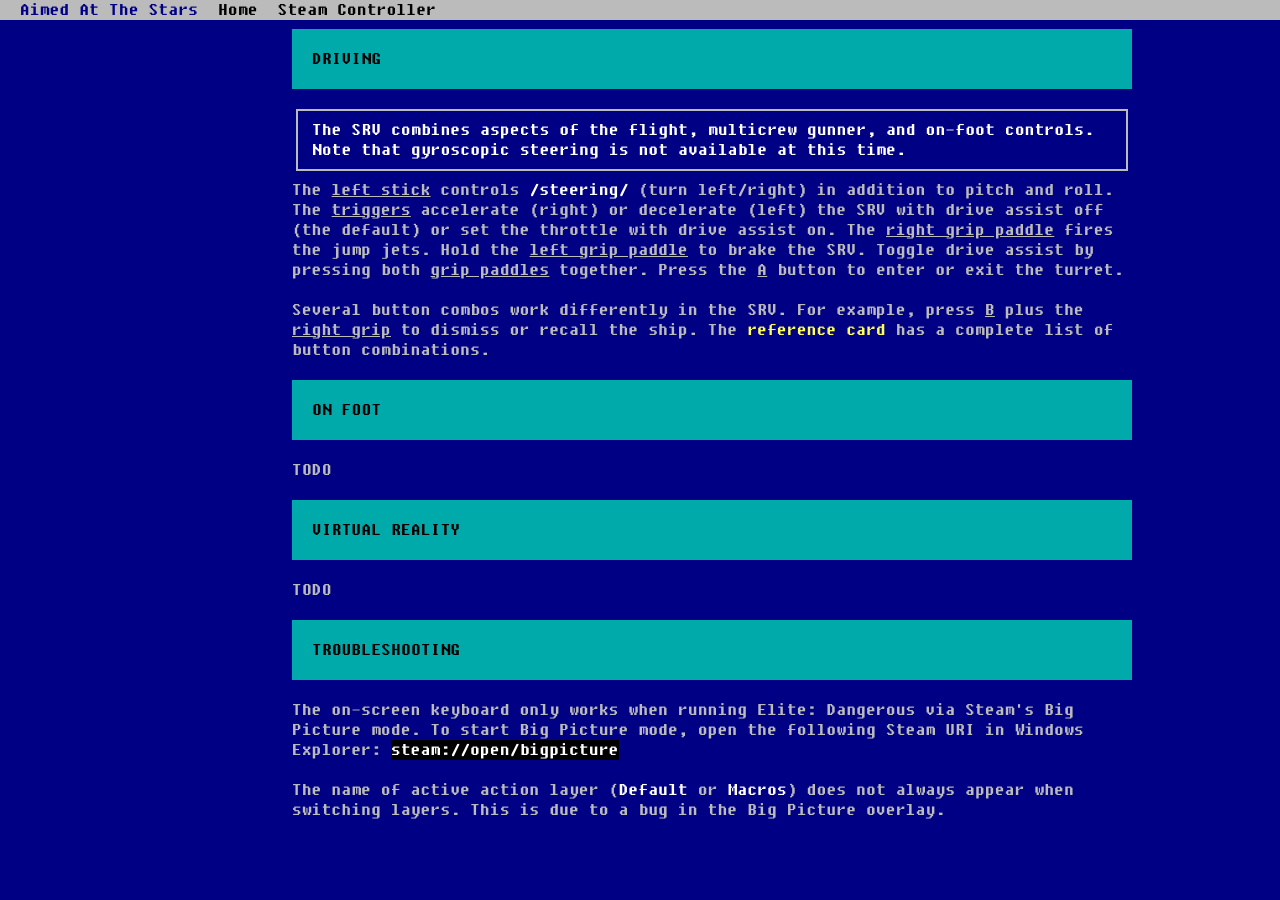
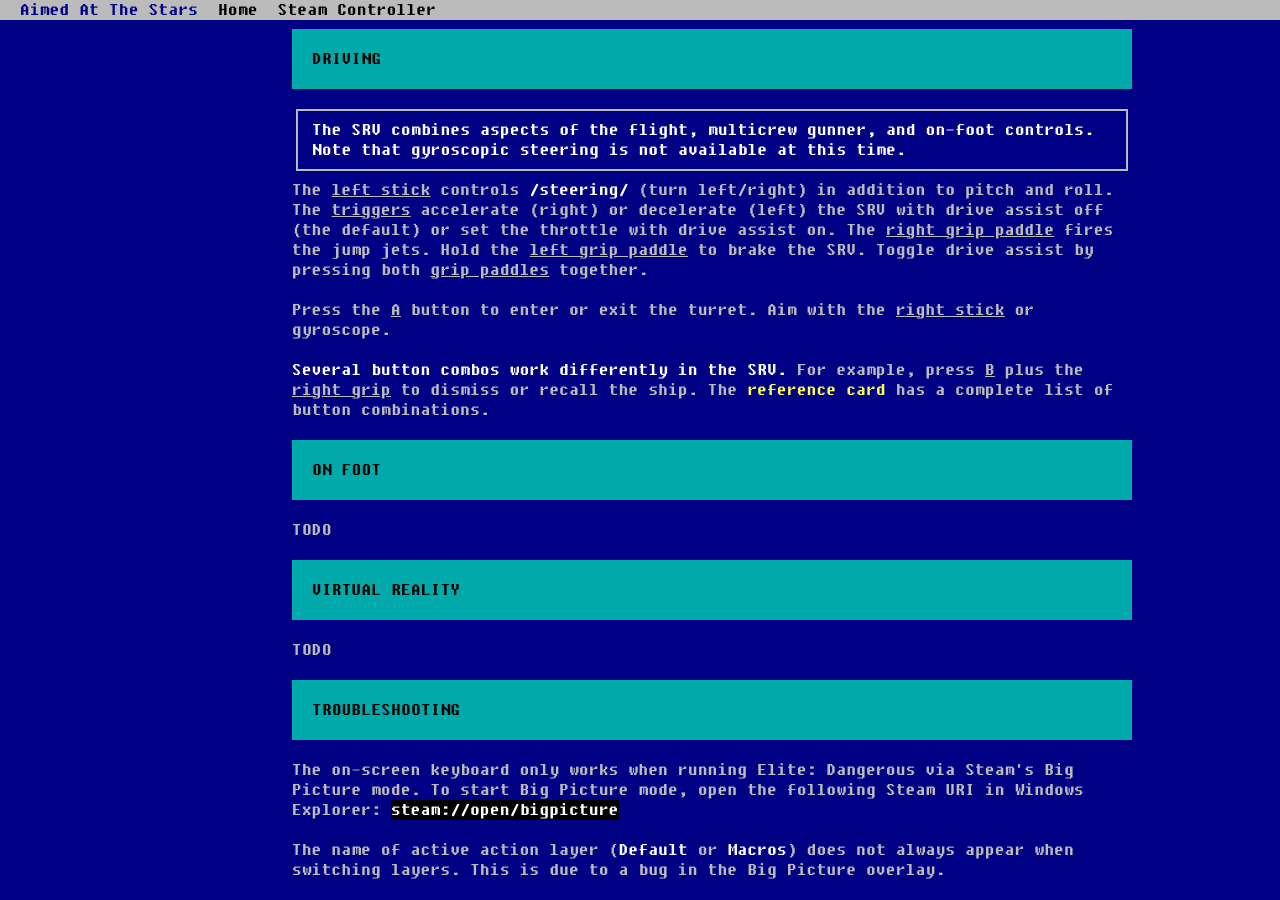
Before and after one commit to irtnog/aimedatthestars.org, a Jekyll site: the page built from bafpm/index.html, in a window 1280 px wide and 900 px high, scrolled down 3915 px. Built offline with Jekyll 4.4.1, drawn with Linux system fonts in a browser that asks for light colours; before the commit the page ends 4755 px from its top, so only the background shows below that.

Commit message:
feat(bafpm): move SRV turret controls to their own paragraph

```diff
--- a/bafpm/index.html
+++ b/bafpm/index.html
@@ -157,8 +157,9 @@
           <h1>Driving</h1>
         </div>
         <p class="lead">The SRV combines aspects of the flight, multicrew gunner, and on-foot controls.  Note that gyroscopic steering is not available at this time.</p>
-        <p>The <u>left stick</u> controls <em>steering</em> (turn left/right) in addition to pitch and roll.  The <u>triggers</u> accelerate (right) or decelerate (left) the SRV with drive assist off (the default) or set the throttle with drive assist on.  The <u>right grip paddle</u> fires the jump jets.  Hold the <u>left grip paddle</u> to brake the SRV.  Toggle drive assist by pressing both <u>grip paddles</u> together.  Press the <u>A</u> button to enter or exit the turret.</p>
-        <p>Several button combos work differently in the SRV.  For example, press <u>B</u> plus the <u>right grip</u> to dismiss or recall the ship.  The <a href="https://docs.google.com/spreadsheets/d/1Kq_-igWF8gBGCXUd-xO4WzAUgmmJgPT9XFkpKyXXNZw/" target="_blank">reference card</a> has a complete list of button combinations.</p>
+        <p>The <u>left stick</u> controls <em>steering</em> (turn left/right) in addition to pitch and roll.  The <u>triggers</u> accelerate (right) or decelerate (left) the SRV with drive assist off (the default) or set the throttle with drive assist on.  The <u>right grip paddle</u> fires the jump jets.  Hold the <u>left grip paddle</u> to brake the SRV.  Toggle drive assist by pressing both <u>grip paddles</u> together.</p>
+        <p>Press the <u>A</u> button to enter or exit the turret.  Aim with the <u>right stick</u> or gyroscope.</p>
+        <p><strong>Several button combos work differently in the SRV.</strong>  For example, press <u>B</u> plus the <u>right grip</u> to dismiss or recall the ship.  The <a href="https://docs.google.com/spreadsheets/d/1Kq_-igWF8gBGCXUd-xO4WzAUgmmJgPT9XFkpKyXXNZw/" target="_blank">reference card</a> has a complete list of button combinations.</p>
       </section>
 
       <section id="on-foot">
```
